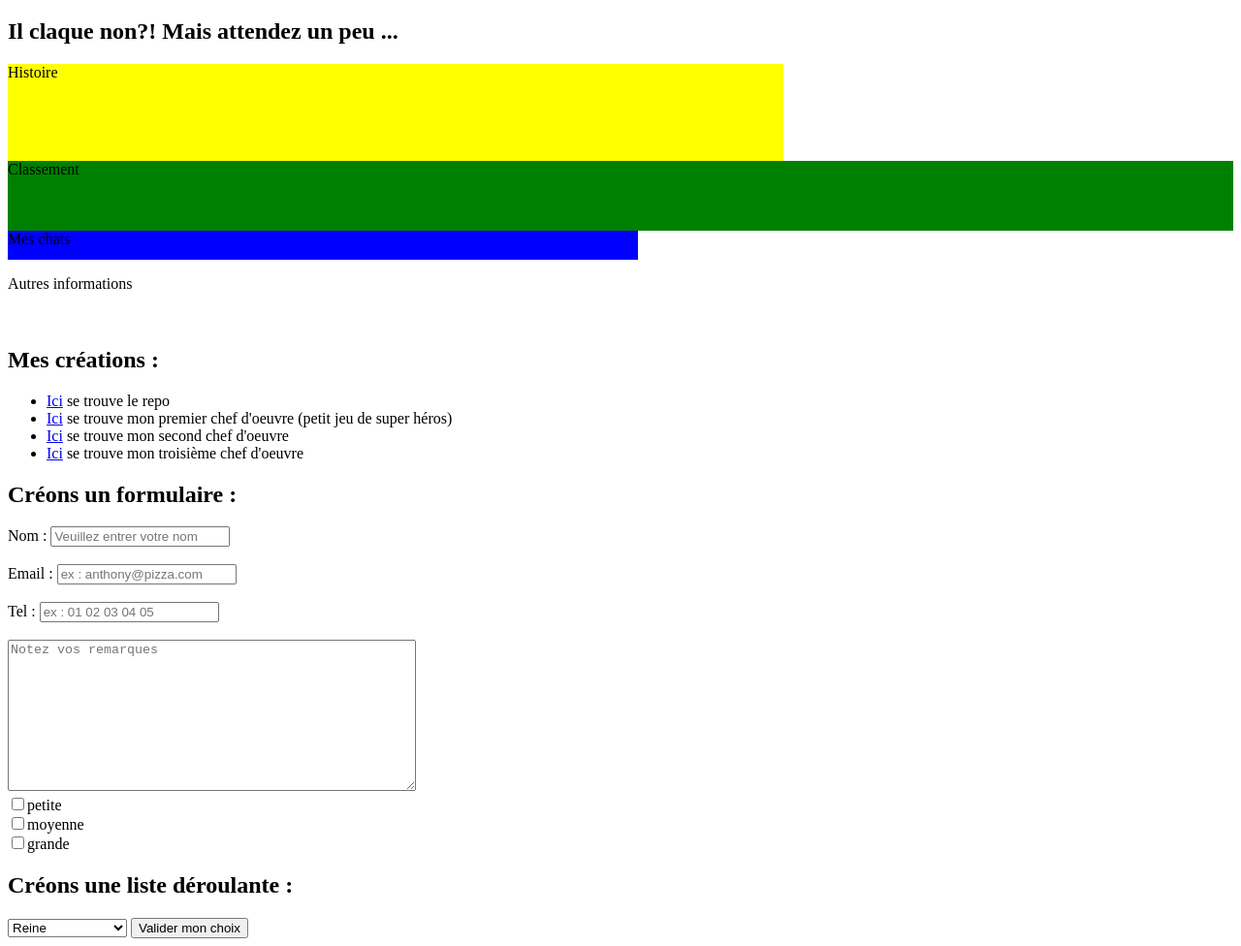
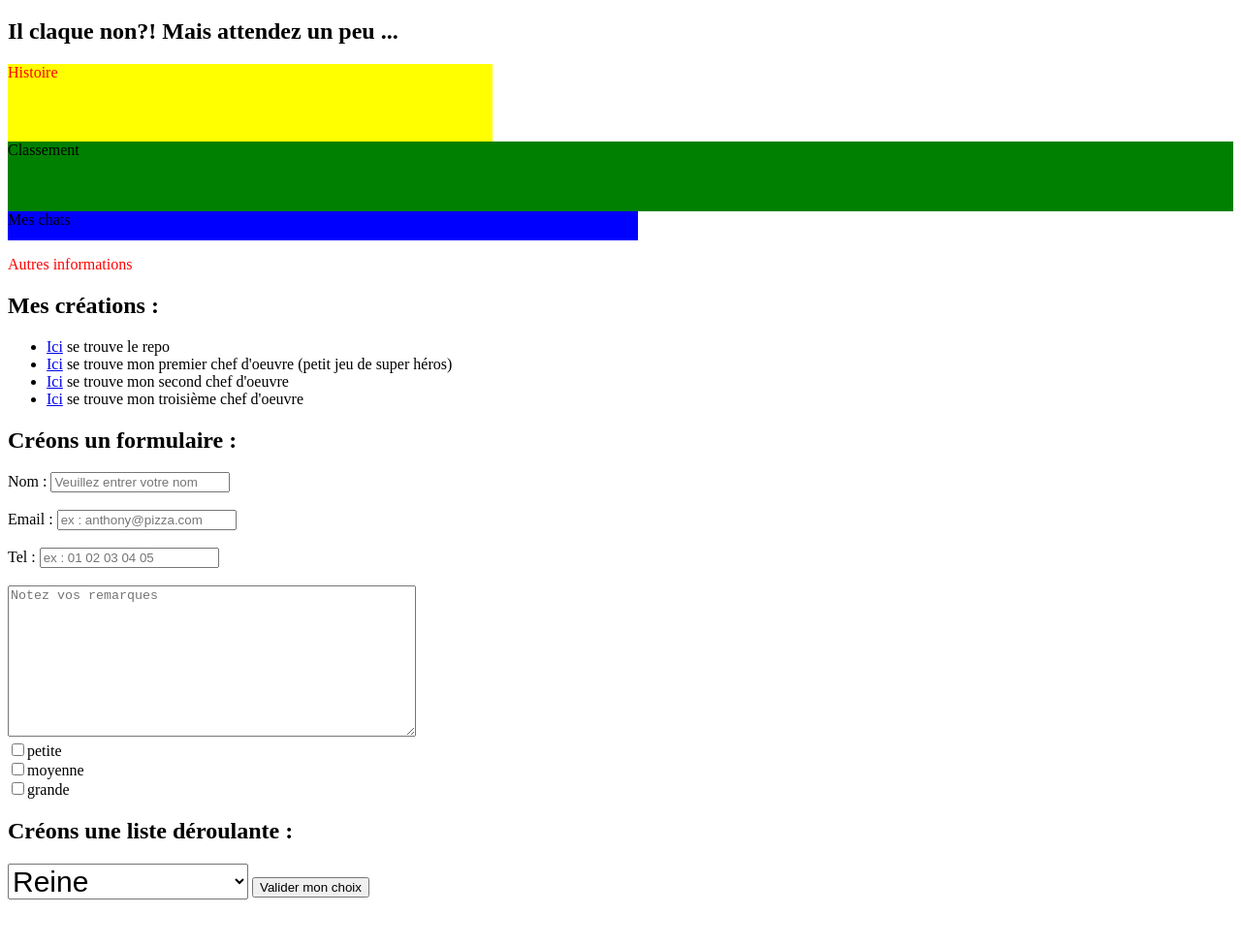
Before and after one commit to anto999/formation-developpeur-web, a plain HTML site: page index.html in a window 1280 px wide. Shown: the part 61-1037 px from the top of the page at 97% size. After the commit the page ends 997 px from the top, so only its background shows below. Drawn offline with Linux system fonts and the light colour scheme.

Commit message:
add style.css

```diff
--- a/index.html
+++ b/index.html
@@ -2,13 +2,14 @@
 <html>
   <head>
     <title>Le site d'Anto</title>
+    <link rel="stylesheet" href ="style.css">
   </head>
 
   <body>
 
     <h1>   Bonjour et bienvenu sur mon site !<br></h1>
     <h2> Il claque non?! Mais attendez un peu ...</h2>
-    <div style="background-color: yellow;width: 800px;height: 100px">
+    <div class="histoire">
       Histoire
     </div>
     <div style="background-color: green">
@@ -17,7 +18,7 @@
     <div style ="height: 30px;background-color: blue;width: 650px ">
       Mes chats
     </div>
-    <p>Autres informations<br><br><br></p>
+    <p>Autres informations<br></p>
     <h2>Mes créations : </h2>
       <ul>
         <li><a href ="https://github.com/anto999/formation-developpeur-web" target ="blank">Ici</a> se trouve le repo</li>
--- /dev/null
+++ b/style.css
@@ -0,0 +1,15 @@
+p
+{
+    color : red
+}
+
+select{
+    font-size: 30px;
+}
+
+.histoire{
+    color: red;
+    width: 500px;
+    height: 80px;
+    background-color: yellow;
+}
```
